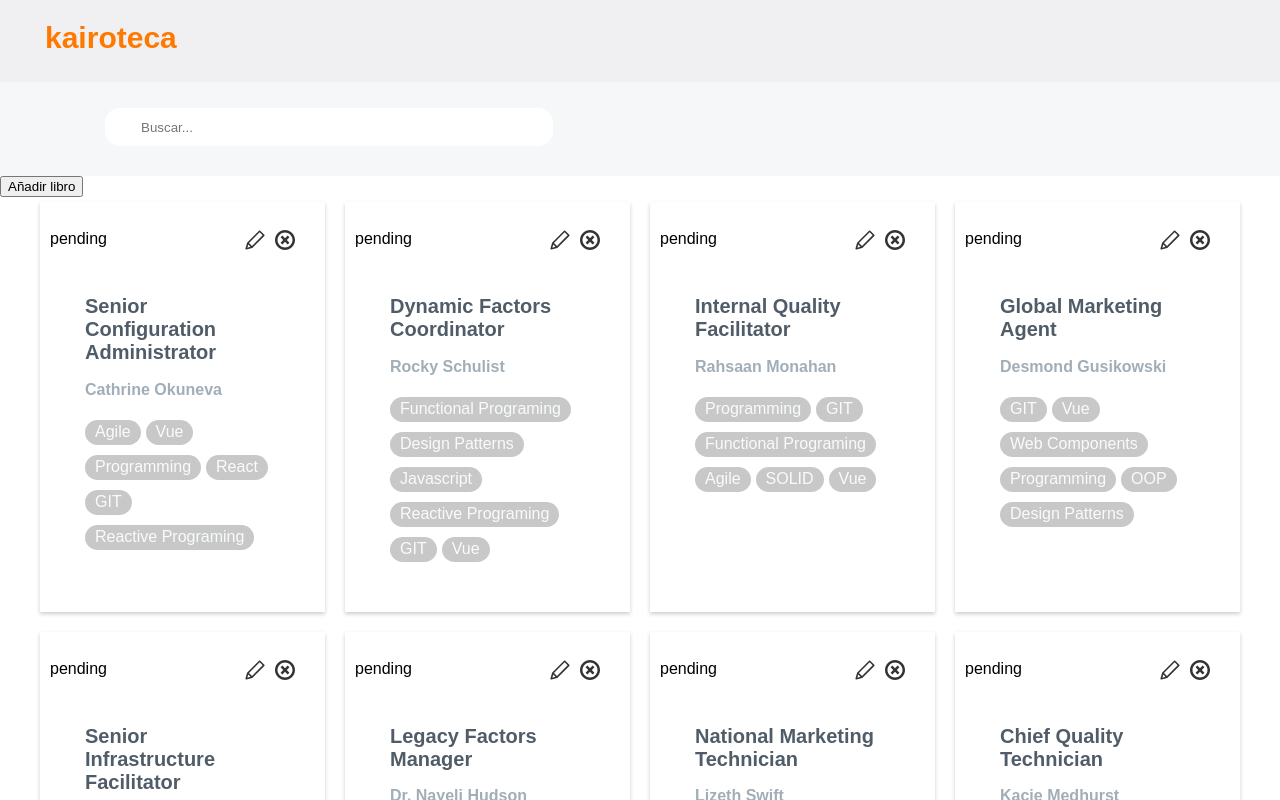
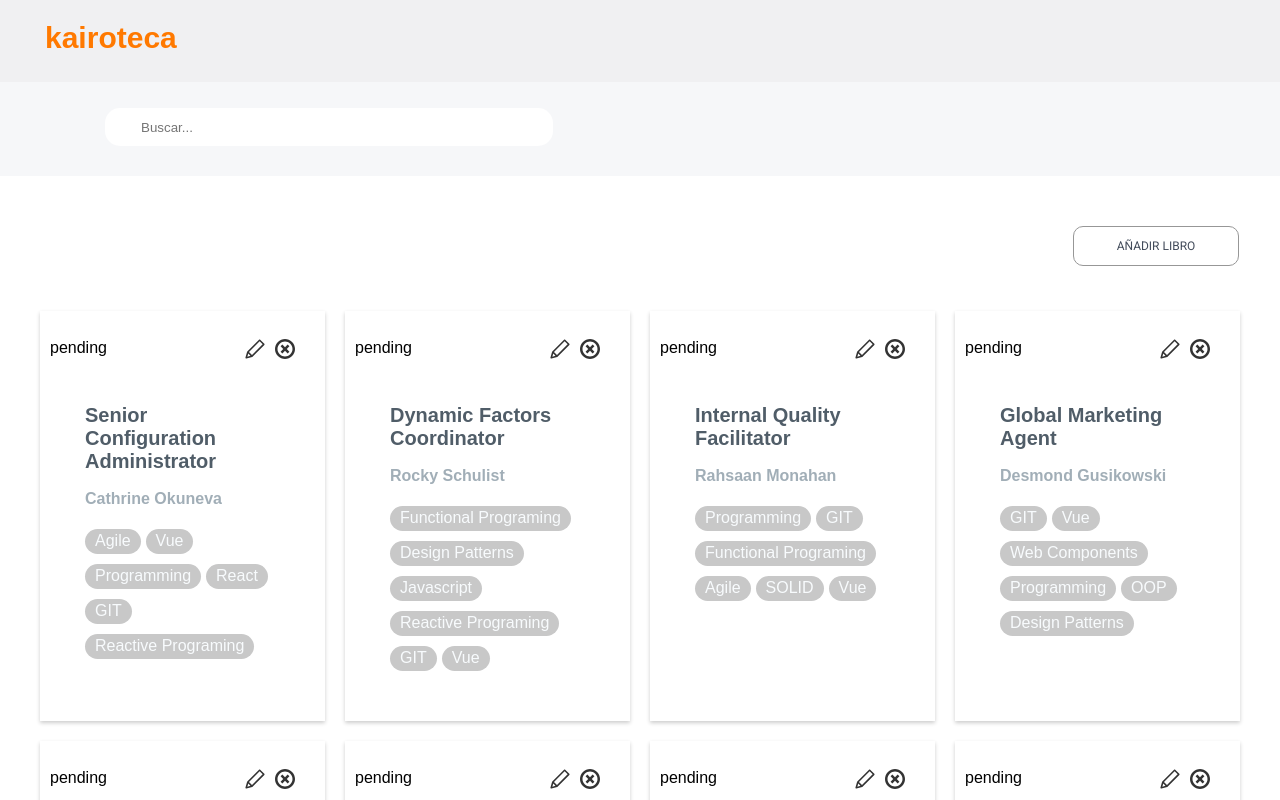
Before and after one commit to esterlegaz/easley-s4-kairoteca, a React (Create React App) app: page / in a window 1280 px wide. Shown: the top 800 px of the page. Built offline with nearby package versions, Linux system fonts and the light colour scheme.

Commit message:
style: add form and buttons styles

```diff
--- a/src/components/Layout/Main.js
+++ b/src/components/Layout/Main.js
@@ -8,7 +8,9 @@ class Main extends Component {
     return (
       <Fragment>
         <Filter getFilter={this.props.getFilter} />
-        <button onClick={this.props.togglePopup}> Añadir libro </button>
+        <div className="main__addbook--container">
+          <button className="main__addbook--btn" onClick={this.props.togglePopup}>Añadir libro</button>
+        </div>
         <List popId={this.props.popId} toggleDeletePopup={this.props.toggleDeletePopup} deletePopup={this.props.deletePopup} deleteBook={this.props.deleteBook} bookList={this.props.bookList} haveBooks={this.props.haveBooks} />
       </Fragment>
     );
--- a/src/components/Main/Form.js
+++ b/src/components/Main/Form.js
@@ -7,19 +7,28 @@ import Select from '@material-ui/core/Select';
 import InputLabel from '@material-ui/core/InputLabel';
 import OutlinedInput from '@material-ui/core/OutlinedInput';
 import Chips from 'react-chips';
+import Chip from '@material-ui/core/Chip';
 
 const types = [
   {
-    value: 'digital',
-    label: 'digital',
+    value: '',
+    label: '',
   },
   {
-    value: 'físico',
-    label: 'físico',
+    value: 'Digital',
+    label: 'Digital',
+  },
+  {
+    value: 'Físico',
+    label: 'Físico',
   },
 ]
 
 const state = [
+  {
+    value: '',
+    label: '',
+  },
   {
     value: 'Disponible',
     label: 'Disponible',
@@ -32,7 +41,7 @@ const state = [
     value: 'Pendiente',
     label: 'Pendiente',
   },
-]
+];
 
 class Form extends Component {
   constructor(props) {
@@ -47,11 +56,6 @@ class Form extends Component {
         status: ''
       },
     }
-    this.titleRef = React.createRef();
-    this.authorRef = React.createRef();
-    this.ISBNRef = React.createRef();
-    this.typeRef = React.createRef();
-    this.statusRef = React.createRef();
     this.handleChip = this.handleChip.bind(this);
     this.handleChange = this.handleChange.bind(this);
   }
@@ -72,27 +76,27 @@ class Form extends Component {
   render() {
     return (
       <div className="form__container">
-        <div className="popup">
+        <div className="form__popup">
           <form action="/signup" method="post">
             <FormControl className="form__textfield" variant="outlined">
-              <InputLabel ref={this.titleRef} htmlFor="outlined-title">Título</InputLabel>
-              <OutlinedInput label="Título" id="outlined-title" onKeyUp={this.handleChange('title')} labelWidth={this.titleRef ? this.titleRef.offsetWidth : 0} />
+              <InputLabel htmlFor="outlined-title">Título</InputLabel>
+              <OutlinedInput className="form__input" label="Título" id="outlined-title" onKeyUp={this.handleChange('title')}/>
             </FormControl>
 
             <FormControl className="form__textfield" variant="outlined">
-              <InputLabel ref={this.titleRef} htmlFor="outlined-author">Autor</InputLabel>
-              <OutlinedInput label="Autor" id="outlined-author" onKeyUp={this.handleChange('author')} labelWidth={this.authorRef ? this.authorRef.offsetWidth : 0} />
+              <InputLabel htmlFor="outlined-author">Autor</InputLabel>
+              <OutlinedInput className="form__input" label="Autor" id="outlined-author" onKeyUp={this.handleChange('author')} />
             </FormControl>
 
             <FormControl className="form__textfield" variant="outlined">
-              <InputLabel ref={this.ISBNRef} htmlFor="outlined-ISBN">ISBN</InputLabel>
-              <OutlinedInput label="ISBN" id="outlined-ISBN" onKeyUp={this.handleChange('ISBN')} labelWidth={this.ISBNRef ? this.ISBNRef.offsetWidth : 0} />
+              <InputLabel htmlFor="outlined-ISBN">ISBN</InputLabel>
+              <OutlinedInput className="form__input" label="ISBN" id="outlined-ISBN" onKeyUp={this.handleChange('ISBN')} />
             </FormControl>
 
             <FormControl className="form__textfield" variant="outlined">
-              <InputLabel ref={this.typeRef} htmlFor="type">Tipo</InputLabel>
-              <Select native value={this.state.newBook.type} onChange={this.handleChange('type')} input={
-                <OutlinedInput name="type" labelWidth={this.typeRef ? this.typeRef.offsetWidth : 0} id="type" />}>
+              <InputLabel htmlFor="type">Tipo</InputLabel>
+              <Select className="form__input" native value={this.state.newBook.type} onChange={this.handleChange('type')} input={
+                <OutlinedInput className="form__input" name="type" id="type" />}>
                 {types.map(option => {
                   return (
                     <option value={option.value}>{option.label}</option>
@@ -103,13 +107,15 @@ class Form extends Component {
             </FormControl>
 
             <FormControl className="form__textfield" variant="outlined">
-              <Chips value={this.state.newBook.tags} onChange={this.handleChip} suggestions={this.props.arrayTags} />
+                <p>Tags</p>
+              <Chips className="form__input" label="tags"
+              value={this.state.newBook.tags} onChange={this.handleChip} suggestions={this.props.arrayTags} id="outlined-tags"/>
             </FormControl>
 
             <FormControl className="form__textfield" variant="outlined">
-              <InputLabel ref={this.statusRef} htmlFor="status">Estado</InputLabel>
-              <Select native value={this.state.newBook.status} onChange={this.handleChange('status')} input={
-                <OutlinedInput name="status" labelWidth={this.statusRef ? this.statusRef.offsetWidth : 0} id="type" />}>
+              <InputLabel htmlFor="status">Estado</InputLabel>
+              <Select className="form__input" native value={this.state.newBook.status} onChange={this.handleChange('status')} input={
+                <OutlinedInput name="status" id="type" />}>
                 {state.map(option => {
                   return (
                     <option value={option.value}>{option.label}</option>
@@ -119,7 +125,7 @@ class Form extends Component {
               </Select>
             </FormControl>
           </form>
-          <button className="close" onClick={this.props.togglePopup}>Cerrar</button>
+          <button className="form__close--btn" onClick={this.props.togglePopup}>Cerrar</button>
         </div>
       </div>
     );
--- a/src/stylesheets/components/_form.scss
+++ b/src/stylesheets/components/_form.scss
@@ -1,9 +1,9 @@
 .form__container {
-    background-color: aquamarine;
+    background: white;
     position: fixed;
     width: 100%;
     height: 100%;
-    top: 0;
+    top: 140px;
     left: 0;
     right: 0;
     bottom: 0;
@@ -12,23 +12,24 @@
 
 .form__textfield {
     width: 328px;
-    padding: 15px;
 }
 
-.popup{
+.form__popup{
     width: 500px;
     height: 100vh;
-    position: absolute;
+    position: fixed;
     display: flex;
-    flex-direction: row;
+    flex-direction: column;
     flex-wrap: nowrap;
     left: 25%;
     right: 25%;
-    top: 25%;
+    top: 50%;
     bottom: 25%;
     margin: auto;
+    padding: 45px;
 }
 
-.close{
-    width: 100px;
+.form__input{
+    margin: 10px;
+    width: 328px;
 }
--- /dev/null
+++ b/src/stylesheets/core/_buttons.scss
@@ -0,0 +1,35 @@
+.main__addbook--container{
+    position: relative;
+    height: 130px;
+    padding-top: 50px;
+}
+
+.main__addbook--btn{
+    height: 40px;
+    width: 166px;
+    position: absolute;
+    right: 25px;
+    color: #424B5A;
+    text-transform: uppercase;
+    font-size: 12px;
+    line-height: 14px;
+    text-align: center;
+    font-family: 'Roboto', sans-serif;
+    border: 1px solid #979797;
+    outline: none;
+    background: white;
+    border-radius: 10px;
+    margin-right: 24px;
+    cursor: pointer;
+    @media all and (min-width: 720px){
+        margin-right: 36px;
+    }
+    @media all and (min-width: 1200px){
+        margin-right: 16px;
+    }
+}
+
+.form__close--btn{
+    width: 100px;
+    cursor: pointer;
+}
--- a/src/stylesheets/main.scss
+++ b/src/stylesheets/main.scss
@@ -1,5 +1,6 @@
 @import 'core/commons';
 @import 'core/variables';
+@import 'core/buttons';
 
 @import 'layout/footer';
 @import 'layout/header';
```
